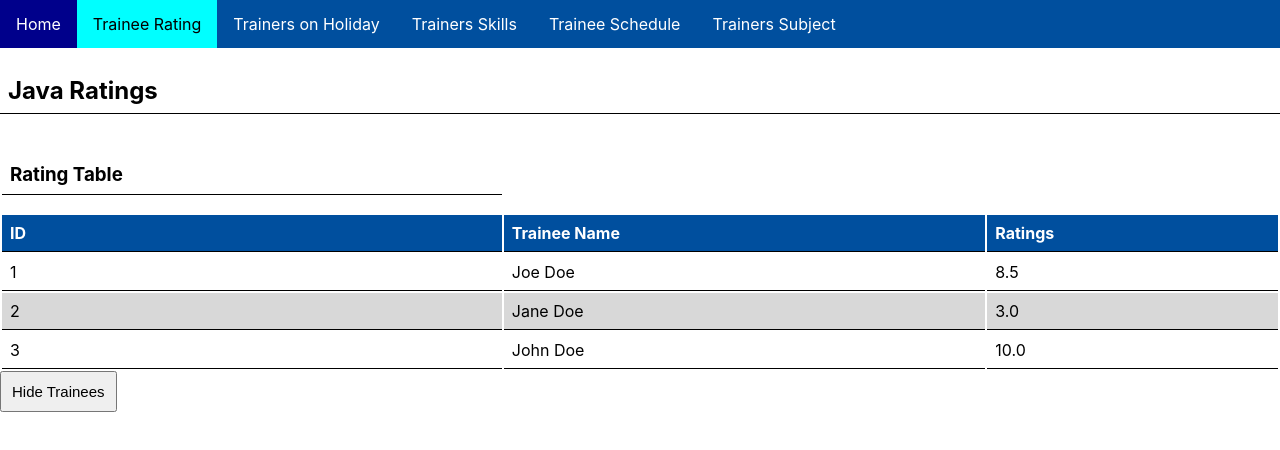
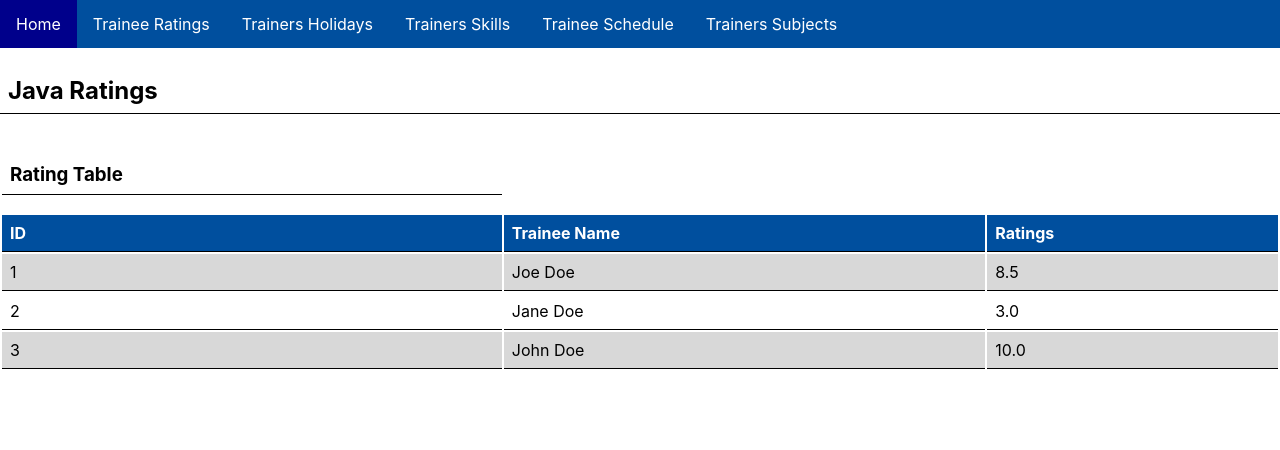
Before and after one commit to DCull1984/React.js, a React (Create React App) app: page / in a window 1280 px wide. Shown: the top 450 px of the page. Built offline with nearby package versions, Linux system fonts and the light colour scheme.

Commit message:
added router switched .active to :focus.

```diff
--- a/package.json
+++ b/package.json
@@ -5,6 +5,7 @@
   "dependencies": {
     "react": "^16.7.0",
     "react-dom": "^16.7.0",
+    "react-router-dom": "^4.3.1",
     "react-scripts": "2.1.3"
   },
   "scripts": {
--- a/src/App.css
+++ b/src/App.css
@@ -51,13 +51,7 @@ tr:hover{
 	background-color: #f5f5f5;
 }
 
-.Collapse_Table{
-	cursor: pointer;
-	padding: 10px;
-	font-size: 15px;
-}
-
-.active{
+li :focus{
 	background-color: aqua;
 	color: black;
 }
--- a/src/App.js
+++ b/src/App.js
@@ -1,17 +1,17 @@
 import React, { Component } from 'react';
 import './App.css';
 import TraineeRatings from './Trainee_Ratings.js';
+import NavLinks from "./Nav.js";
 
 class App extends Component {
  render() {
   return(
 
    <div>
-
-
-
+       <NavLinks />
     <TraineeRatings />
    </div>
+
   );
  }
 }
--- /dev/null
+++ b/src/Nav.js
@@ -0,0 +1,23 @@
+import React from "react";
+import {BrowserRouter as Router, Route, Link} from "react-router-dom";
+import TraineeRatings from "./Trainee_Ratings";
+
+const NavLinks = () => (
+    <Router>
+        <div>
+            {/* <h2></h2> */}
+            <ul>
+                <li><Link to="/">Home</Link></li>
+                <li><Link to="/Trainee_Ratings">Trainee Ratings</Link></li>
+                <li><Link to="/Trainers_Holidays">Trainers Holidays</Link></li>
+                <li><Link to="/Trainers_Skills">Trainers Skills</Link></li>
+                <li><Link to="/Trainee Schedule">Trainee Schedule</Link></li>
+                <li><Link to="/Trainers_Subjects">Trainers Subjects</Link></li>
+            </ul>
+        </div>
+    </Router>
+);
+
+
+
+export default NavLinks
--- a/src/Trainee_Ratings.js
+++ b/src/Trainee_Ratings.js
@@ -6,7 +6,7 @@ class TraineeRatings extends Component {
   return (
    <div className="Trainee_Ratings">
 
-    <header>
+    {/* <header>
      <ul className="Page_Links">
       <li><a href="#Home">Home</a></li>
       <li><a class="active" href="./Trainee_Ratings.js">Trainee Rating</a></li>
@@ -15,12 +15,13 @@ class TraineeRatings extends Component {
       <li><a href="#TraineeSchedule">Trainee Schedule</a></li>
       <li><a href="#TrainerSubject">Trainers Subject</a></li>
      </ul>
-    </header>
+    </header> */}
 
     <h2>Java Ratings</h2>
 
      <table className="scoreTable">
       <h3>Rating Table</h3>
+       <tbody>
        <tr>
         <th>ID</th>
         <th>Trainee Name</th>
@@ -44,10 +45,8 @@ class TraineeRatings extends Component {
         <td>John Doe</td>
         <td>10.0</td>
        </tr>
+       </tbody>
      </table>
-
-     <button className="Collapse_Table">Hide Trainees</button>
-
      </div>
    );
  }
```
Also changed, not shown: 1 other file (tests, documents, lock files or other folders).
